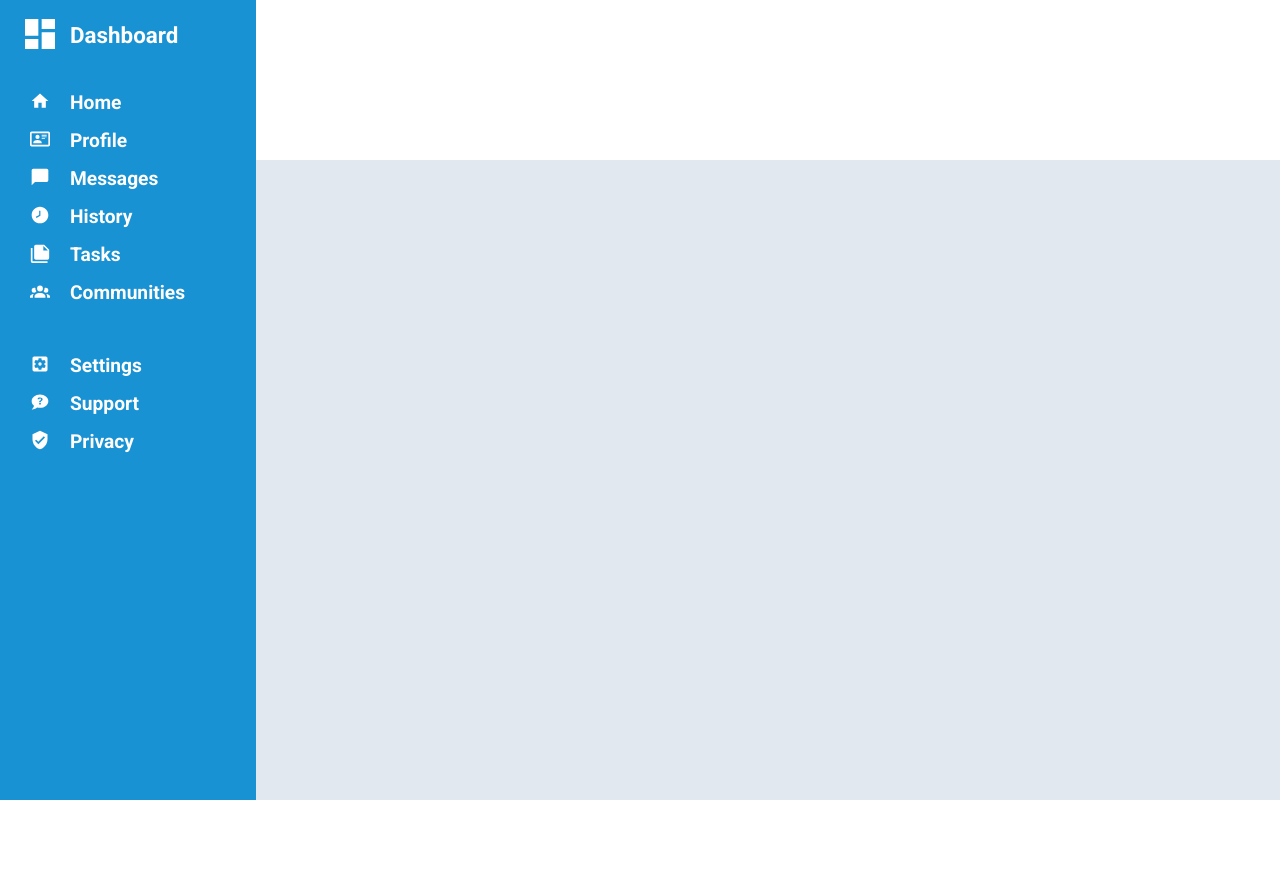
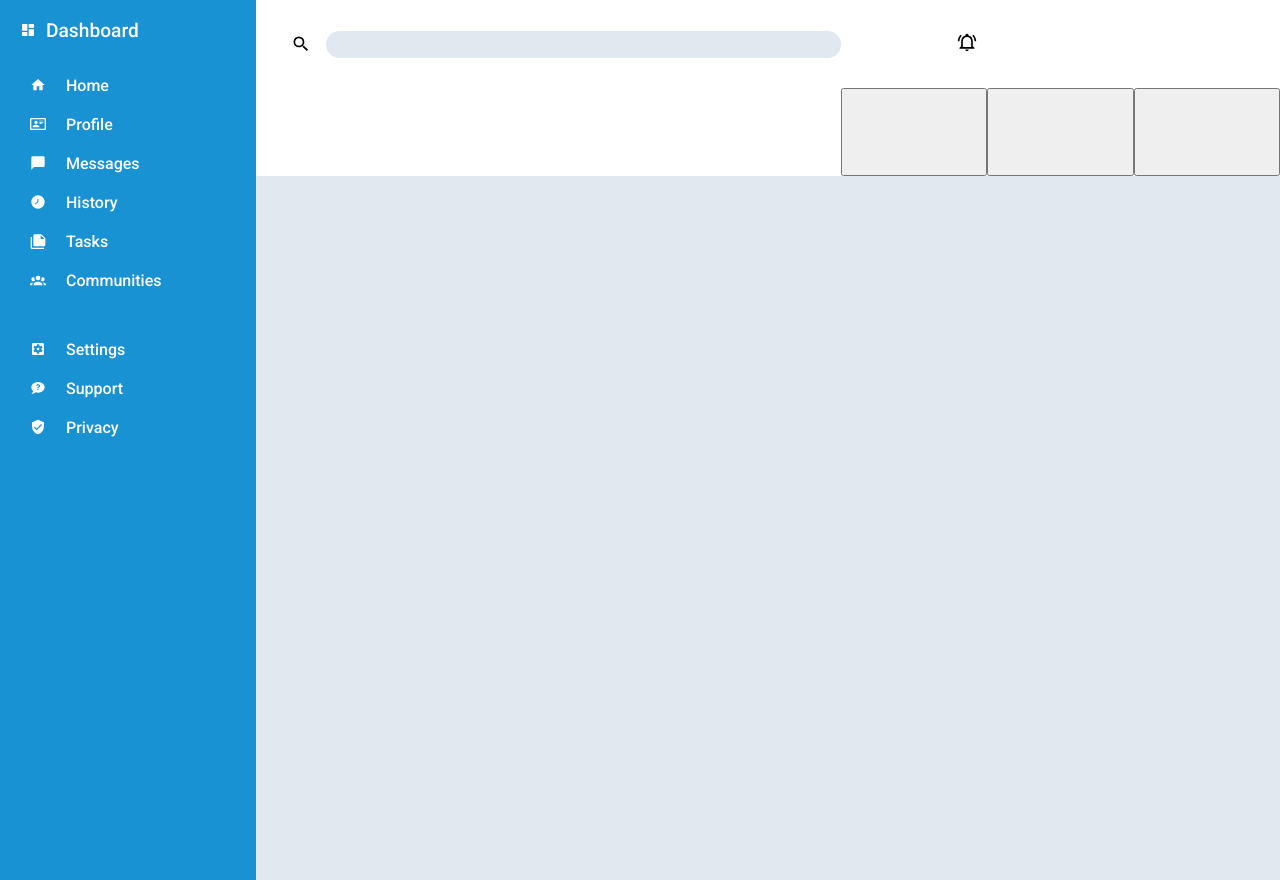
Before and after one commit to KevinTruong301/odin-admin-dashboard, a plain HTML site: page index.html in a window 1280 px wide. Before the commit the page ends 800 px from the top, so only its background shows below. Drawn offline with Linux system fonts and the light colour scheme.

Commit message:
added layout grid for header, added search bar, added alerts bell

```diff
--- a/index.html
+++ b/index.html
@@ -12,6 +12,18 @@
 <body>
     <div class="container">
         <div class="header">
+            <div class="search-bar">
+                <img src="Icons/magnify.svg" alt="" class="search-logo">
+                <input type="text" class="search-input">
+            </div>
+            <div class="alarm">
+                <img src="Icons/bell-ring-outline.svg" alt="">
+            </div>
+            <div class="account"></div>
+            <div class="welcome-bar"></div>
+            <button class="new"></button>
+            <button class="upload"></button>
+            <button class="share"></button>
         </div>
         <div class="sidebar">
             <div class="home-logo">
--- a/style.css
+++ b/style.css
@@ -4,6 +4,12 @@
     --headerColor: rgb(255,255,255);
     --itemYellow: rgb(240,180,41);
     --whiteFilter: invert(100%) sepia(2%) saturate(0%) hue-rotate(216deg) brightness(106%) contrast(106%);
+
+    --sidebarFontSize: clamp(1rem, 1.2vw, 5rem);
+    --sidebarLogoSize: clamp(1rem, 1.2vw, 5rem);
+
+    --homeFontSize: clamp(1.2rem, 1.4vw, 5rem);
+    --homeLogoSize: clamp(1rem, 1.2vw, 5rem);
 }
 
 html,
@@ -12,6 +18,8 @@ body{
     margin: 0;
     padding: 0;
     font-family: "Roboto", sans-serif;
+    min-height: 880px;
+    min-width: 1080px;
 }
 
 .container{
@@ -24,6 +32,8 @@ body{
 .sidebar{
     background-color: var(--sidebarColor);
     grid-row: 1/3;
+    font-weight: 500;
+
 }
 
 .item-group{
@@ -35,10 +45,9 @@ body{
     flex-direction: row;
     align-items: center;
     gap: 20px;
-    font-weight: 600;
-    font-size: 1.2rem;
+    font-size: var(--sidebarFontSize);
     color: white;
-    margin-bottom: 15px;
+    margin-bottom: 20px;
 }
 
 .side-item p{
@@ -46,7 +55,7 @@ body{
 }
 .side-item img{
     padding-bottom: 2px;
-    height: 20px;
+    height: var(--sidebarLogoSize);
     margin-left: 30px;
     filter: var(--whiteFilter);
 }
@@ -57,14 +66,13 @@ body{
     align-items: center;
     gap: 10px;
     font-family: "Roboto", sans-serif;
-    font-weight: 600;
-    font-size: 1.4rem;
+    font-size: var(--homeFontSize);
     color: white;
-    margin-bottom: 20px;
+    margin-bottom: 15px;
 }
 
 .home-logo img{
-    height: 40px;
+    height: var(--homeLogoSize);
     filter: var(--whiteFilter);
     margin-left: 20px;
     padding-bottom: 2px;
@@ -72,8 +80,45 @@ body{
 
 .header{
     background-color: var(--headerColor);
+    display: grid;
+    grid-template-columns: 4fr 1fr 1fr 1fr;
+    grid-template-rows: 1fr 1fr;
 }
 
 .info{
     background-color: var(--infoColor);
 }
+
+.search-bar{
+    grid-column: 1/2;
+    display: flex;
+    align-items: center;
+}
+
+.search-logo{
+    height: 20px;
+    margin-left: 35px;
+}
+
+.search-input{
+    flex: 1 1 auto;
+    border-radius: 20px;
+    background-color: var(--infoColor);
+    border: 0;
+    height: 25px;
+    margin-left: 15px;
+}
+
+.account{
+    grid-column: 3/5;
+}
+
+.alarm img{
+    height: 20px;
+    margin-right: 10px;
+}
+
+.alarm{
+    align-content: center;
+    text-align: end;
+}
```
Also changed, not shown: Icons/bell-ring-outline.svg (added), Icons/magnify.svg (added).
